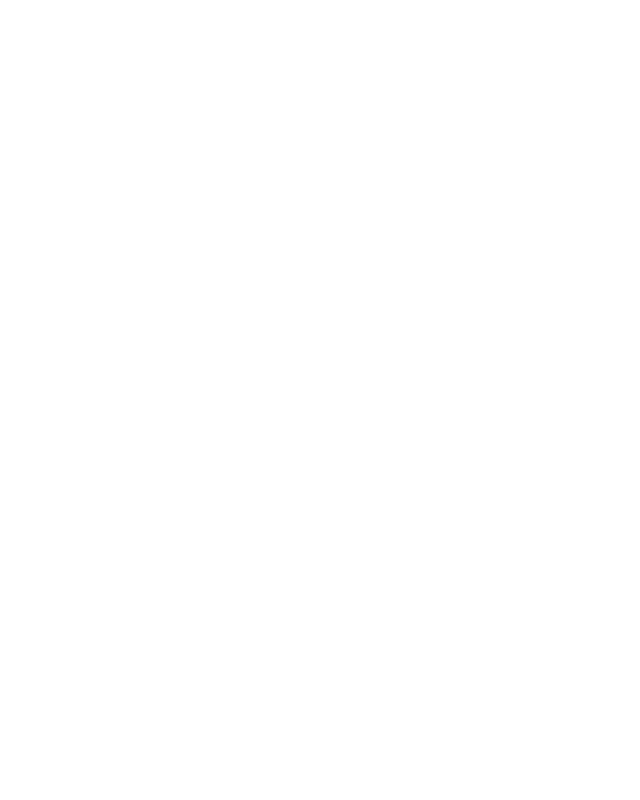
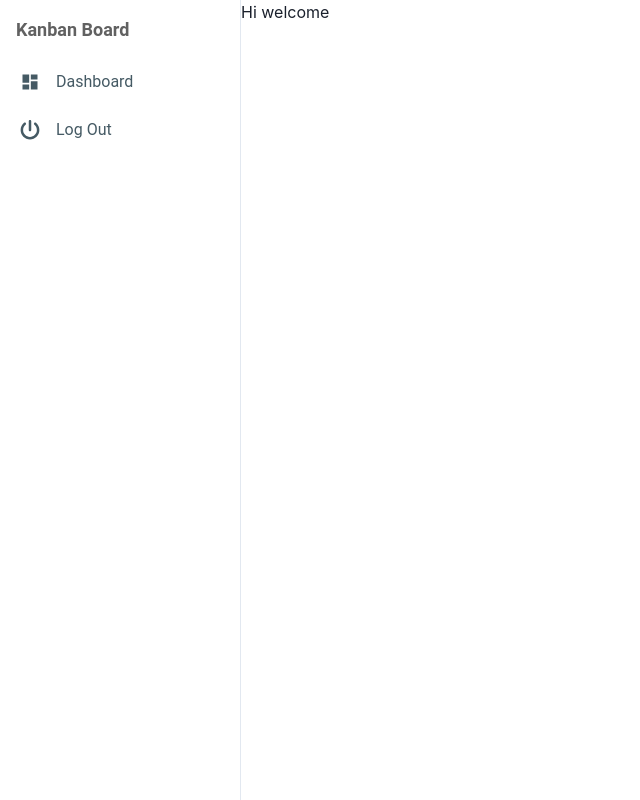
Before and after one commit to coder-harsh/kanban-board, a React (Vite) app: page /dashboard in a window 1280 px wide. Before the commit this address had no page. Shown: the whole page, without its empty margins (0-640 px from the left). Built offline with nearby package versions, Linux system fonts and the light colour scheme; sample sign-in values are in the browser's storage.

Commit message:
private sidebar

```diff
--- a/src/App.jsx
+++ b/src/App.jsx
@@ -1,13 +1,18 @@
 import { BrowserRouter as Router, Routes, Route } from "react-router-dom";
 import SignUp from "./Components/Pages/SignUp";
 import Login from "./Components/Pages/Login";
+import PrivateRoutes from "./Components/Routes/PrivateRoutes"
+import Dashboard from "./Components/Pages/Dashboard";
 function App() {
   return (
     <Router>
       <Routes>
-        <Route path="/" element={<h3 className="text-red-500">Hi, Welcome!</h3>} />
         <Route path="/signup" element={<SignUp />} />
         <Route path="/login" element={<Login />} />
+        <Route element={<PrivateRoutes />}>
+          <Route path="/" element={<h3 className="text-red-500">Hi, Welcome!</h3>} />
+          <Route path="/dashboard" element={<Dashboard />} />
+        </Route>
       </Routes>
     </Router>
   );
--- a/src/Components/Routes/PrivateRoutes.jsx
+++ b/src/Components/Routes/PrivateRoutes.jsx
@@ -1,19 +1,23 @@
-import { Navigate, Outlet } from "react-router-dom";
-import { useContext, useEffect, useState } from "react";
-import { AuthContext } from "../context/AuthContext";
+import { Navigate, useNavigate, Outlet } from "react-router-dom";
+import { useEffect, useState } from "react";
 import { Spinner, Center } from "@chakra-ui/react";
-
+import { SideBar } from "../Sidebar";
 const PrivateRoutes = () => {
-    const { isAuthenticated, verifyLogin } = useContext(AuthContext);
     const [loading, setLoading] = useState(true);
-
+    const [isAuthenticated, setIsAuthenticated] = useState(false);
+    const navigate = useNavigate();
     useEffect(() => {
-        const checkAuth = async () => {
-            await verifyLogin();
-            setLoading(false);
-        };
-        checkAuth();
-    }, [verifyLogin]);
+        const token = localStorage.getItem('token');
+        if (token) {
+            setIsAuthenticated(true);
+            setLoading(false)
+        }
+        else {
+            setIsAuthenticated(false);
+            setLoading(false)
+            navigate("/login")
+        }
+    }, []);
 
     if (loading) {
         return (
@@ -23,7 +27,14 @@
         );
     }
 
-    return isAuthenticated ? <Outlet /> : <Navigate to="/login" replace />;
+    return isAuthenticated ? <div className="flex">
+        <div>
+            <SideBar />
+        </div>
+        <Outlet />
+    </div>
+
+        : <Navigate to="/login" replace />;
 };
 
 export default PrivateRoutes;
--- /dev/null
+++ b/src/Components/Sidebar.jsx
@@ -0,0 +1,48 @@
+import {
+    Card,
+    Typography,
+    List,
+    ListItem,
+    ListItemPrefix,
+} from "@material-tailwind/react";
+import { Chip } from "@material-tailwind/react";
+import { FaPowerOff } from "react-icons/fa6";
+import { MdDashboard } from "react-icons/md";
+import { Link } from "react-router-dom";
+import { Logout } from "../.utils/Logout";
+export function SideBar() {
+    const handlelogout = () => {
+        Logout();
+    };
+
+    return (
+        <Card className="w-full h-[100vh] max-w-[18rem] shadow-none rounded-none py-4 bg-white border-r-[1px]">
+            <div className="mb-2 px-4">
+                <Typography variant="h5" className="text-lg flex">
+                    <p>Kanban Board</p>
+                    <Chip size="sm" value="v1.0.0.1" className="ml-2" variant="ghost" />
+                </Typography>
+            </div>
+            <List>
+                {/* Home Link (Always available) */}
+                <Link to={"/dashboard"}>
+                    <ListItem>
+                        <ListItemPrefix>
+                            <MdDashboard className="h-5 w-5" />
+                        </ListItemPrefix>
+                        Dashboard
+                    </ListItem>
+                </Link>
+
+                <Link onClick={handlelogout} to={"/login"}>
+                    <ListItem>
+                        <ListItemPrefix>
+                            <FaPowerOff className="h-5 w-5" />
+                        </ListItemPrefix>
+                        Log Out
+                    </ListItem>
+                </Link>
+            </List>
+        </Card>
+    );
+}
--- a/tailwind.config.js
+++ b/tailwind.config.js
@@ -6,7 +6,12 @@
     "./src/**/*.{js,ts,jsx,tsx}",
   ],
   theme: {
-    extend: {},
+    extend: {
+      "backgroundColor": {
+        "secbg": "#f7f7f8",
+        "bodybg": "#F4F6FF"
+      },
+    },
   },
   plugins: [],
 })
```
Also changed, not shown: src/.utils/Logout.js (added), src/Components/Header/Navigation.jsx (added), src/Components/Pages/Dashboard.jsx (renamed from src/Components/Dashboard.jsx).
